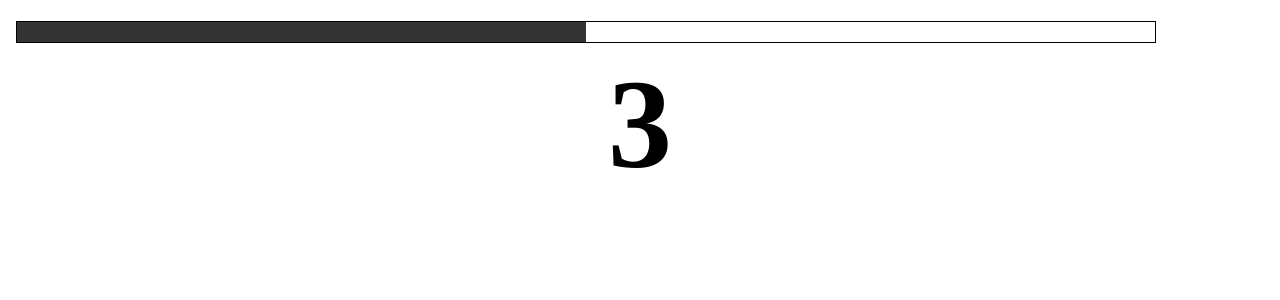
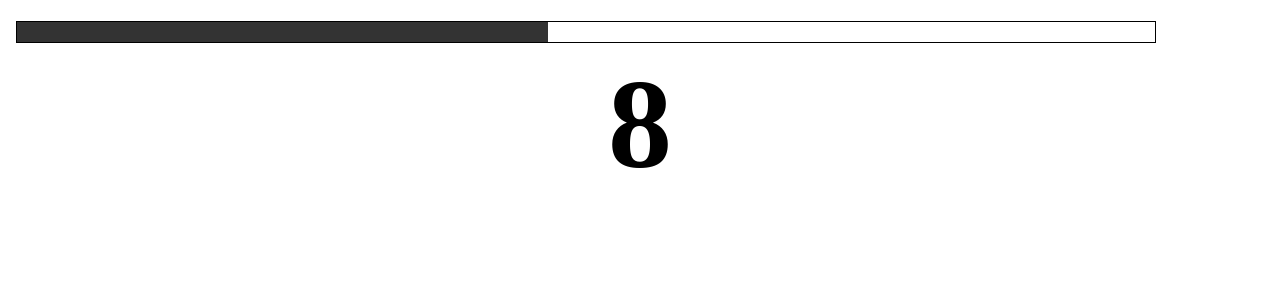
Before and after one commit to kaikcreator/AngularComponents101, an Angular app: page / in a window 1280 px wide. Shown: the top 300 px of the page. Built offline with nearby package versions, Linux system fonts and the light colour scheme.

Commit message:
5 - @Output decorator, EventEmitter and event bindings

```diff
--- a/src/app/app.component.html
+++ b/src/app/app.component.html
@@ -1,4 +1,7 @@
 <h1>
-  <app-progress-bar progress="50"></app-progress-bar>
-  <app-countdown init="10"></app-countdown>
+  <app-progress-bar [progress]="counterProgress"></app-progress-bar>
+  <app-countdown
+  [init]="totalCountdown"
+  (onDecrease)="updateProgress($event)"
+  (onComplete)="countdownFinished()"></app-countdown>
 </h1>
--- a/src/app/app.component.ts
+++ b/src/app/app.component.ts
@@ -7,6 +7,17 @@ import { Component } from '@angular/core';
 })
 export class AppComponent {
 
+  counterProgress:number = 0;
+  totalCountdown:number = 15;
+
   constructor() { }
 
+  updateProgress($event){
+    this.counterProgress = (this.totalCountdown - $event)/this.totalCountdown *100;
+  }
+
+  countdownFinished(){
+    console.log("countdown has finished");
+  }
+
 }
--- a/src/app/countdown/countdown.component.ts
+++ b/src/app/countdown/countdown.component.ts
@@ -1,4 +1,4 @@
-import { Component, Input, OnInit } from '@angular/core';
+import { Component, Input, Output, OnInit, EventEmitter } from '@angular/core';
 
 @Component({
   selector: 'app-countdown',
@@ -10,6 +10,8 @@ export class CountdownComponent implements OnInit {
       this.startCountdown();
     }
 
+  @Output() onDecrease = new EventEmitter<number>();
+  @Output() onComplete = new EventEmitter<void>();
 
   @Input() init:number = null;
   public counter:number = 0;
@@ -31,11 +33,11 @@ export class CountdownComponent implements OnInit {
   }
 
   processCountdown(){
-    //emit event COUNT
+    this.onDecrease.emit(this.counter);
     console.log("count is ", this.counter);
 
     if(this.counter == 0){
-      //emit event COUNTER END
+      this.onComplete.emit();
       console.log("--counter end--");
     }
     else{
```
